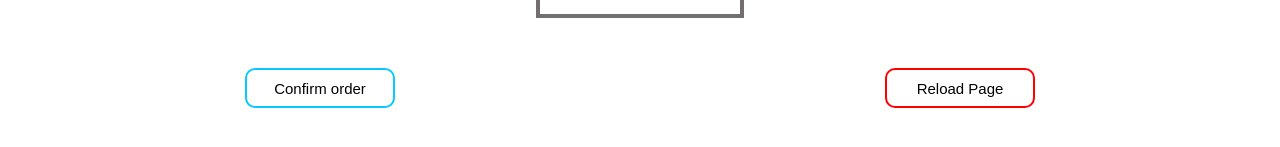
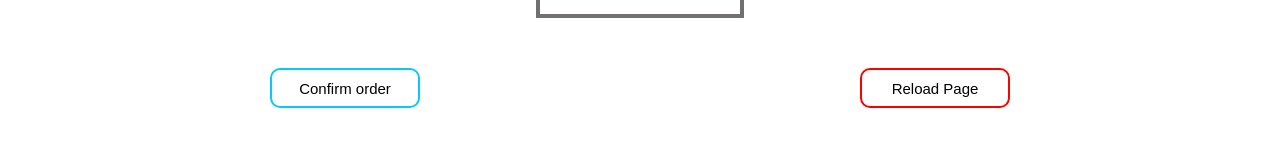
Before and after one commit to Veggie-HQ/Aara.co-Uniform-Management, a React (Create React App) app: page / in a window 1280 px wide. Shown: the part 399-546 px from the top of the page. Built offline with nearby package versions, Linux system fonts and the light colour scheme; no server answers.

Commit message:
margin fix

```diff
--- a/public/index.html
+++ b/public/index.html
@@ -24,7 +24,7 @@
       work correctly both with client-side routing and a non-root public URL.
       Learn how to configure a non-root public URL by running `npm run build`.
     -->
-    <title>React App</title>
+    <title>Aara Uniforms Admin</title>
   </head>
   <body>
     <noscript>You need to enable JavaScript to run this app.</noscript>
--- a/src/App.css
+++ b/src/App.css
@@ -55,7 +55,7 @@
 
 .button_container{
   display:flex;
-  margin-top: 50px;
+  margin: 50px;
   flex-direction: row;
   justify-content: space-around;
   align-items: center;
--- a/src/App.js
+++ b/src/App.js
@@ -45,9 +45,9 @@ function App() {
   dataDisplay();
 
   useEffect(() => {
-    // setInterval(function () {
-    dataExporter();
-    // }, 5000);
+    setInterval(function () {
+      dataExporter();
+    }, 5000);
   }, []);
 
   const numberHandler = (e) => {
```
